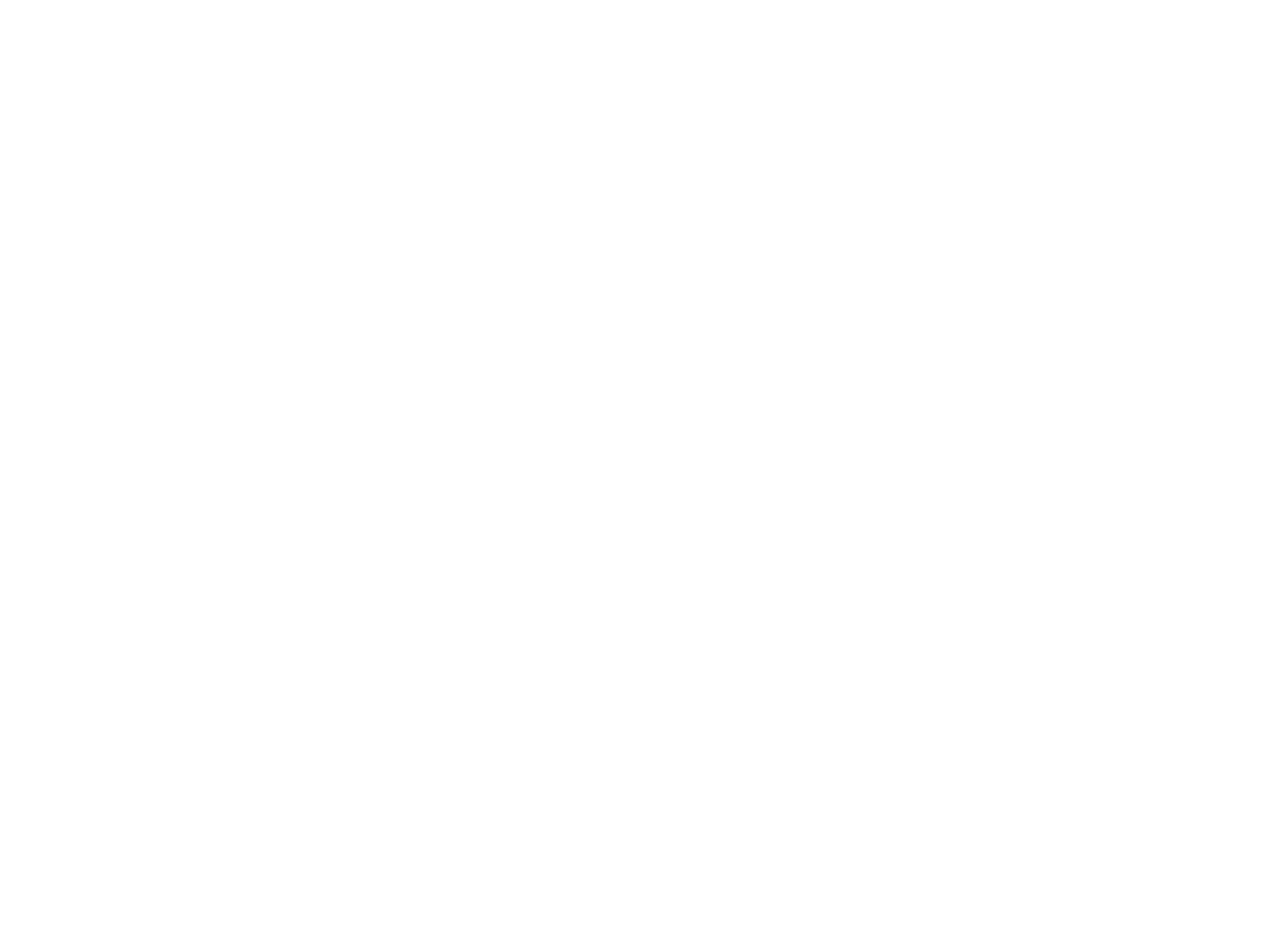
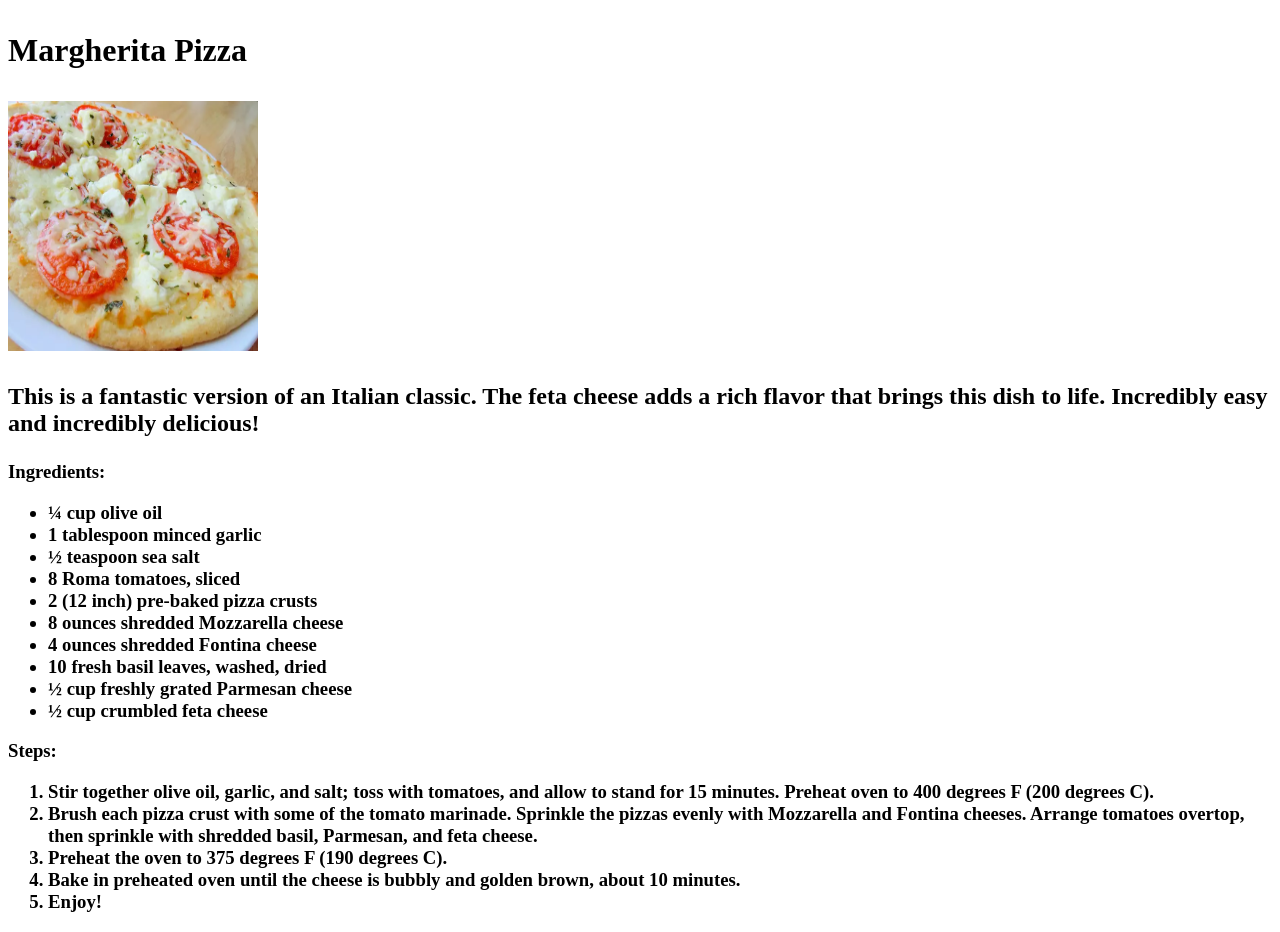
Before and after one commit to nelliotbrown/odin-recipes, a plain HTML site: page recipes/margherita-pizza.html in a window 1280 px wide. Before the commit the page ends 800 px from the top, so only its background shows below. Drawn offline with Linux system fonts and the light colour scheme.

Commit message:
added images, completed margherita-pizza

```diff
--- a/recipes/margherita-pizza.html
+++ b/recipes/margherita-pizza.html
@@ -0,0 +1,47 @@
+<!DOCTYPE html>
+    <head lang="eng">
+        <meta charset="utf-8">
+        <title>margherita-pizza</title>
+    </head>
+
+    <body>
+        <h1> <p>Margherita Pizza</p>
+            <img src = "../img/pizza.webp" alt="Peanut Butter Cookies" height = "250", width = "250">
+        </h1>
+
+        <h2>
+            <p>This is a fantastic version of an Italian classic. The feta cheese adds a rich flavor that brings this dish to life.
+                Incredibly easy and incredibly delicious! </p>
+
+        </h2>
+
+        <h3>
+            Ingredients:
+            <ul>
+                <li>¼ cup olive oil</li>
+                <li>1 tablespoon minced garlic</li>
+                <li>½ teaspoon sea salt</li>
+                <li>8 Roma tomatoes, sliced</li>
+                <li>2 (12 inch) pre-baked pizza crusts</li>
+                <li>8 ounces shredded Mozzarella cheese</li>
+                <li> 4 ounces shredded Fontina cheese</li>
+                <li>10 fresh basil leaves, washed, dried</li>
+                <li>½ cup freshly grated Parmesan cheese</li>
+                <li>½ cup crumbled feta cheese</li>
+            </ul>
+            Steps:
+            <ol>
+                <li>Stir together olive oil, garlic, and salt; toss with tomatoes, and allow to stand for 15 minutes.
+                    Preheat oven to 400 degrees F (200 degrees C).
+                <li>Brush each pizza crust with some of the tomato marinade. Sprinkle the pizzas evenly with Mozzarella and Fontina cheeses.
+                    Arrange tomatoes overtop, then sprinkle with shredded basil, Parmesan, and feta cheese. </li>
+
+                <li>Preheat the oven to 375 degrees F (190 degrees C).</li>
+
+                <li>Bake in preheated oven until the cheese is bubbly and golden brown, about 10 minutes.</li>
+
+                <li>Enjoy!</li>
+            </ol>
+        </h3>
+
+    </body>
```
Also changed, not shown: index.html (+2 -1 lines), recipes/peanut-butter-cookies.html (+1 -1 lines), img/moscmule.webp (added), img/pizza.webp (added).
